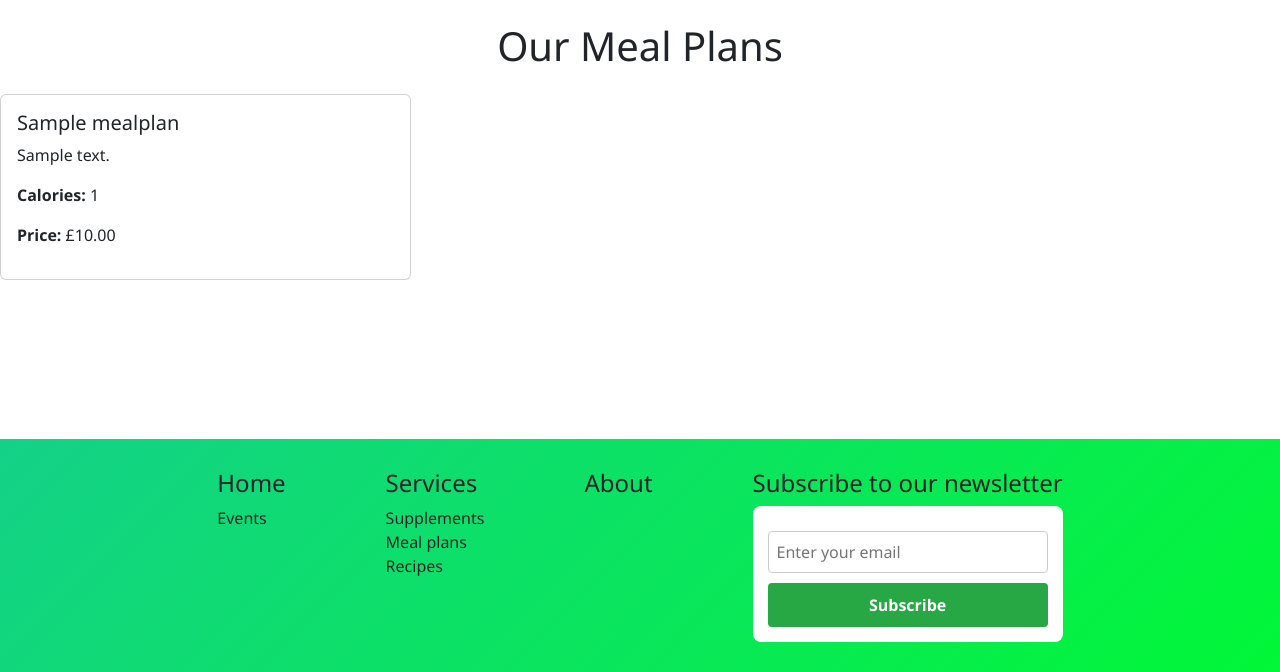
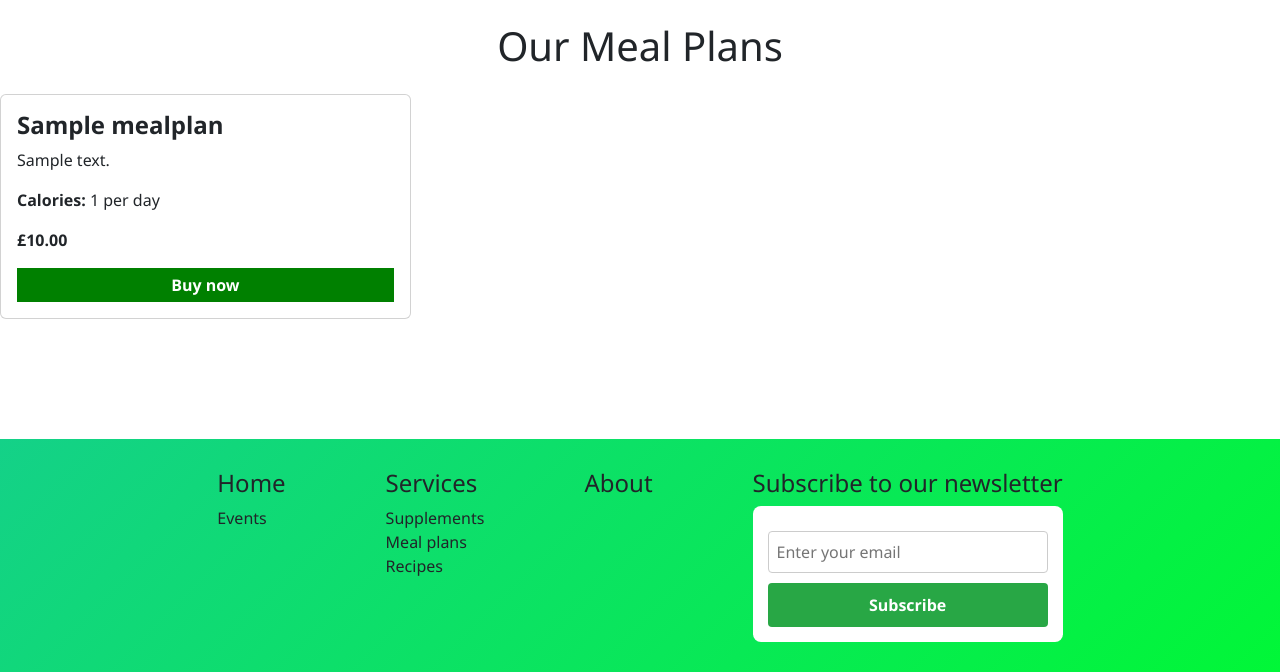
Before and after one commit to Blommis/wellness, a Django app: template products/templates/products/mealplan.html in a window 1280 px wide. Shown: the part 128-800 px from the top of the page. Run offline with Django 4.2, Linux system fonts and the light colour scheme; the template is opened without the code that fills it: values that come from a table or form of the project are taken from there, others are empty; tables that the repository leaves empty hold one stand-in row (values such as "Sample post"); some libraries are stand-ins or nearby versions.

Commit message:
added buy button and changed to h4

```diff
--- a/products/templates/products/mealplan.html
+++ b/products/templates/products/mealplan.html
@@ -11,10 +11,11 @@
                 <div class="col-md-4 mb-4">
                     <div class="card h-100">
                         <div class="card-body">
-                            <h5 class="card-title">{{ meal.name }}</h5>
+                            <h4 class="card-title"><strong>{{ meal.name }}</strong></h4>
                             <p class="card-text">{{ meal.description }}</p>
-                            <p><strong>Calories:</strong> {{ meal.calories }}</p>
-                            <p><strong>Price:</strong> £{{ meal.price }}</p>
+                            <p><strong>Calories:</strong> {{ meal.calories }} per day</p>
+                            <p class="mealplan-price"><strong> £{{ meal.price }}</strong></p>
+                            <a href="#" class="add-to-cart-btn">Buy now</a>
                         </div>
                     </div>
                 </div>
```
